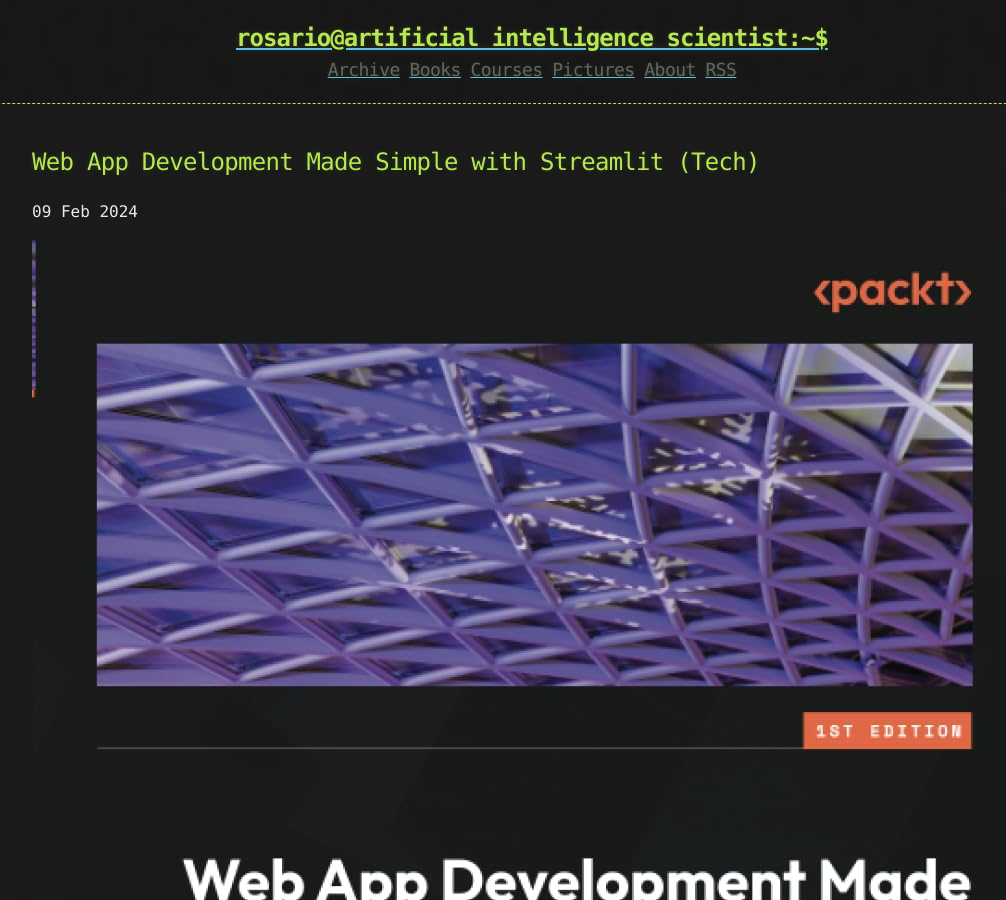
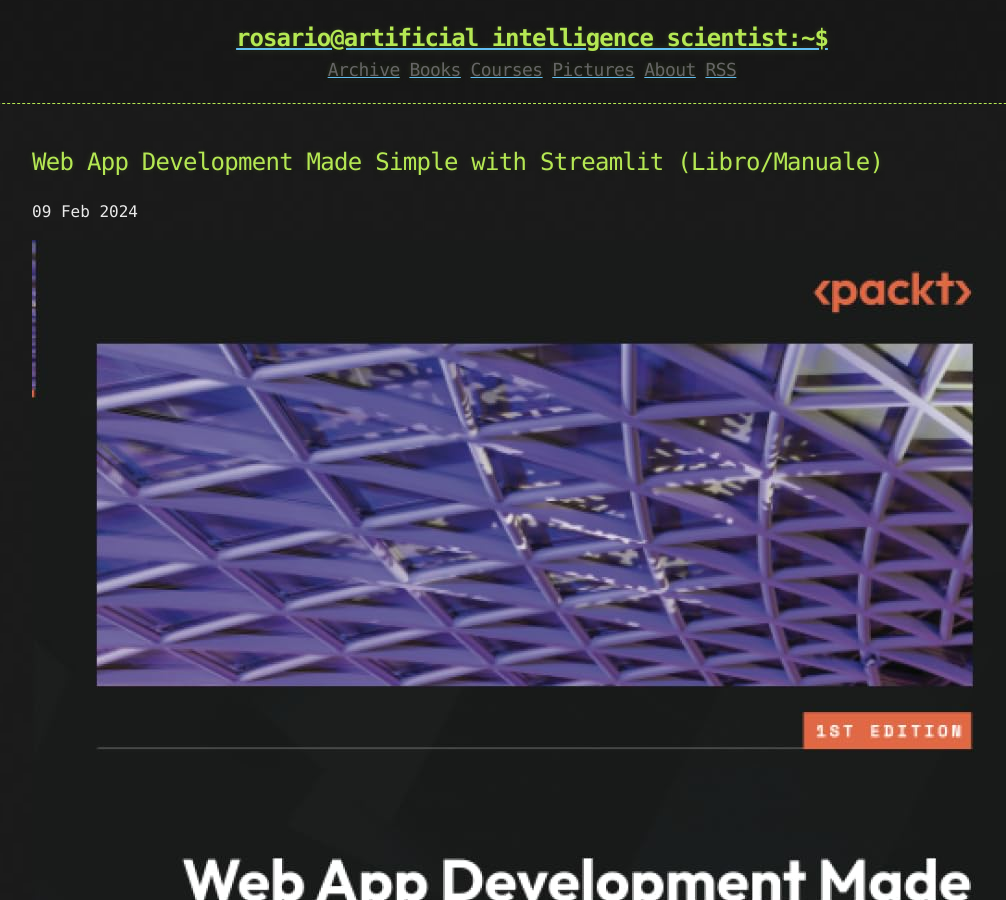
Before and after one commit to rosariomoscato/rosariomoscato.github.io, a Jekyll site: the page built from _posts/2024-02-09-Web_App_Development.md, in a window 1280 px wide and 900 px high. Shown: the whole window, without its empty margins (108-1114 px from the left). Built offline with Jekyll 4.4.1, drawn with Linux system fonts in a browser that asks for light colours; a script that is not in the unit is left out.

Commit message:
Update 2024-02-09-Web_App_Development.md

```diff
--- a/_posts/2024-02-09-Web_App_Development.md
+++ b/_posts/2024-02-09-Web_App_Development.md
@@ -1,5 +1,5 @@
 ---
-title: Web App Development Made Simple with Streamlit (Tech)
+title: Web App Development Made Simple with Streamlit (Libro/Manuale)
 published: true
 ---
 
```
